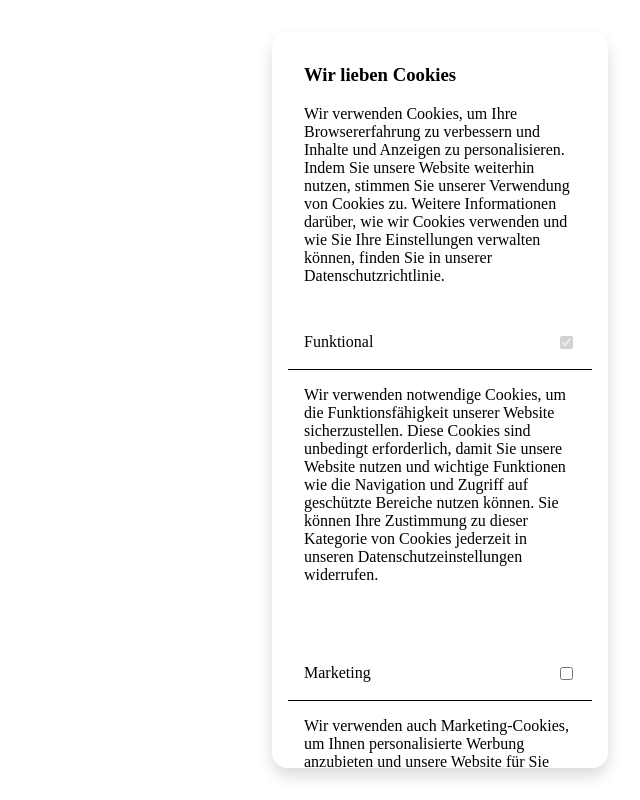
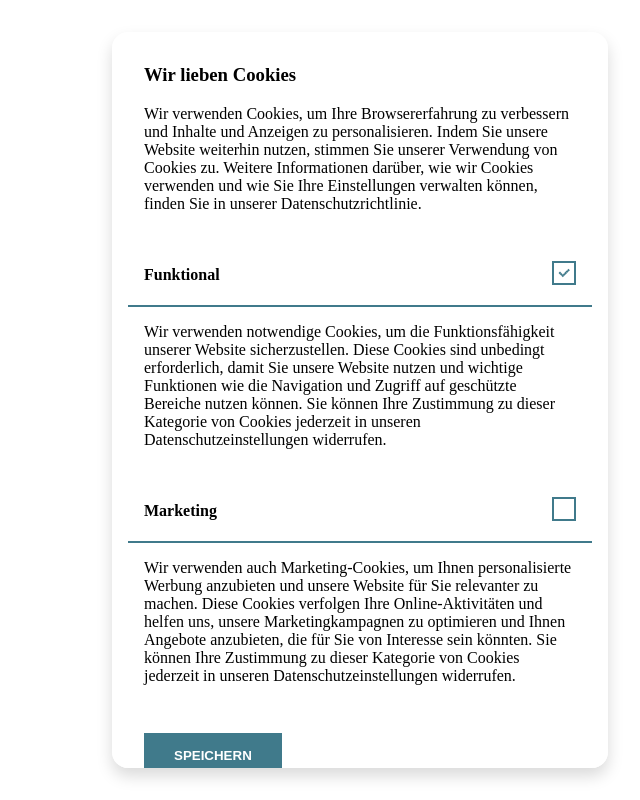
Before and after one commit to christophmellauner/cookie-consent, a website built with Vite: page index.html in a window 1280 px wide. Shown: the whole page, without its empty margins (640-1280 px from the left). Built offline with nearby package versions, Linux system fonts and the light colour scheme.

Commit message:
add costum checkbox styling

```diff
--- a/src/style.scss
+++ b/src/style.scss
@@ -1,10 +1,9 @@
 $padding: 1rem;
 
-
 .cookieconsent {
-    --primary-color: #e8f3d6;
-    --secondary-color: #ffdca9;
-    --accent-color: #faab78;
+    --primary-color: #407a8b;
+    --secondary-color: #a8c96b;
+    --accent-color: #7e537e;
 
     --padding: #{$padding};
     box-sizing: border-box;
@@ -28,7 +27,7 @@ $padding: 1rem;
     border-radius: 1rem;
     box-shadow: 0 0.5rem 1rem #00000026 !important;
     padding: var(--padding);
-    overflow: scroll;
+    overflow: auto;
     flex-direction: column;
     background-color: white;
 }
@@ -39,7 +38,7 @@ $padding: 1rem;
 
 .cookieconsent__position--right {
     max-width: 100%;
-    width: 400px;
+    width: 35rem;
     height: 100%; /* Fallback */
     top: 0;
     right: 0;
@@ -52,14 +51,43 @@ $padding: 1rem;
 }
 
 .cookieconsent__form__category {
-    margin-bottom: 3rem;
+    margin-bottom: 1rem;
 }
 
 .cookieconsent__form__category__heading {
     display: flex;
     justify-content: space-between;
+    align-items: center;
     padding: var(--padding);
-    border-bottom: 1px solid black;
+    border-bottom: 2px solid var(--primary-color);
+    font-weight: 600;
+}
+
+.cookieconsent__form__category__switch {
+    input {
+        -webkit-appearance: none;
+        -moz-appearance: none;
+        appearance: none;
+        position: relative;
+        border: 2px solid var(--primary-color);
+        height:1.5rem;
+        width:1.5rem;
+        margin:0;
+        cursor: pointer;
+        &:checked {
+            &:before {
+                content: '';
+                position: absolute;
+                left: 5px;
+                top: 9px;
+                background: var(--primary-color);
+                width: 2px;
+                height: 2px;
+                box-shadow: 2px 0 0 var(--primary-color), 4px 0 0 var(--primary-color), 4px -2px 0 var(--primary-color), 4px -4px 0 var(--primary-color), 4px -6px 0 var(--primary-color), 4px -8px 0 var(--primary-color);
+                transform: rotate(45deg);
+            }
+        }
+    }
 }
 
 .cookieconsent__form__category__details {
@@ -74,7 +102,7 @@ $padding: 1rem;
         box-shadow: none;
         border: 0;
         padding: 15px 30px;
-        background-color: #7b7b7b;
+        background-color: var(--primary-color);
         color: white;
         text-transform: uppercase;
         font-weight: bold;
```
